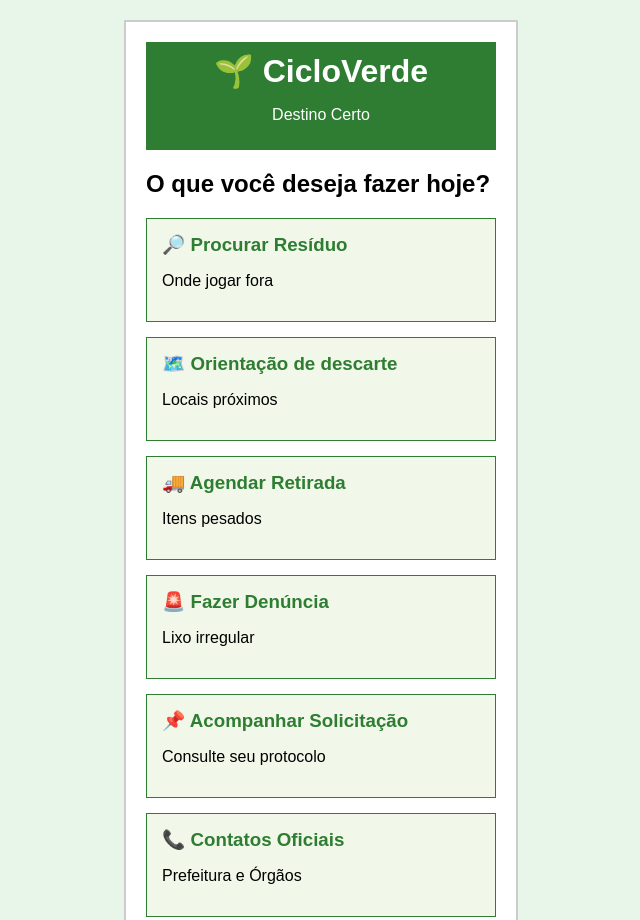
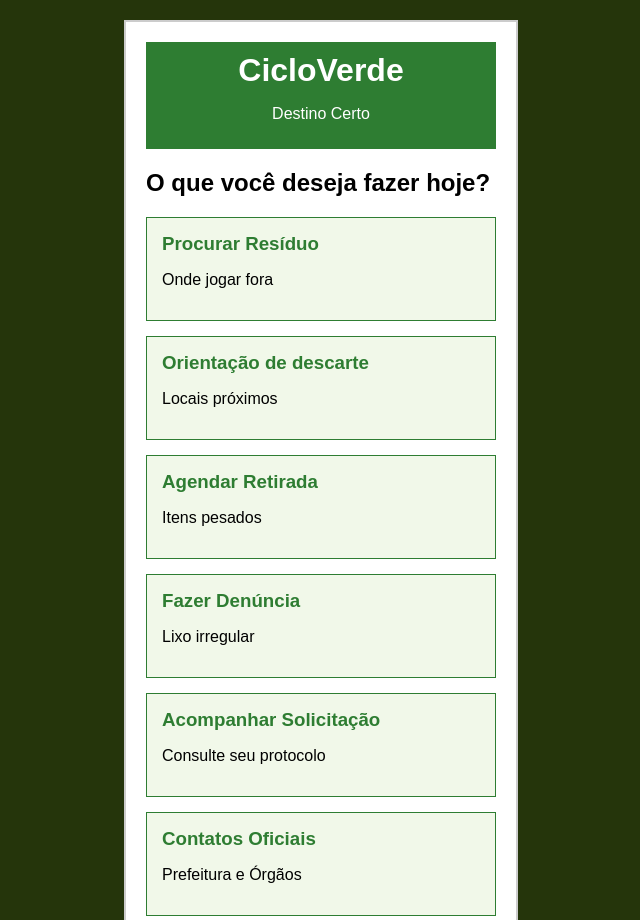
Before and after one commit to gustavorosarionunes/CicloVerde, a plain HTML site: page index.html in a window 1280 px wide. Shown: the top 920 px of the page, without its empty margins (319-959 px from the left). Drawn offline with Linux system fonts and the light colour scheme.

Commit message:
arrumado

```diff
--- a/index.html
+++ b/index.html
@@ -10,39 +10,39 @@
 
 <div class="caixa-principal">
     <div class="topo">
-        <h1>🌱 CicloVerde</h1>
+        <h1>CicloVerde</h1>
         <p>Destino Certo</p>
     </div>
 
     <h2>O que você deseja fazer hoje?</h2>
 
     <a href="busca.html" class="botao-menu">
-        <h3>🔎 Procurar Resíduo</h3>
+        <h3>Procurar Resíduo</h3>
         <p>Onde jogar fora</p>
     </a>
 
     <a href="orientacao.html" class="botao-menu">
-        <h3>🗺️ Orientação de descarte</h3>
+        <h3>Orientação de descarte</h3>
         <p>Locais próximos</p>
     </a>
 
     <a href="coleta.html" class="botao-menu">
-        <h3>🚚 Agendar Retirada</h3>
+        <h3>Agendar Retirada</h3>
         <p>Itens pesados</p>
     </a>
 
     <a href="denuncia.html" class="botao-menu">
-        <h3>🚨 Fazer Denúncia</h3>
+        <h3>Fazer Denúncia</h3>
         <p>Lixo irregular</p>
     </a>
 
     <a href="acompanhar.html" class="botao-menu">
-        <h3>📌 Acompanhar Solicitação</h3>
+        <h3>Acompanhar Solicitação</h3>
         <p>Consulte seu protocolo</p>
     </a>
 
     <a href="contatos.html" class="botao-menu">
-        <h3>📞 Contatos Oficiais</h3>
+        <h3>Contatos Oficiais</h3>
         <p>Prefeitura e Órgãos</p>
     </a>
 </div>
--- a/style.css
+++ b/style.css
@@ -1,6 +1,6 @@
 body {
     font-family: Arial, sans-serif;
-    background-color: #e8f5e9;
+    background-color: #25350b;
     margin: 20px;
 }
 
```
Also changed, not shown: acompanhar.html (+1 -1 lines), busca.html (+4 -4 lines), coleta.html (+1 -1 lines), contatos.html (+1 -1 lines), denuncia.html (+1 -1 lines), orientacao.html (+3 -3 lines), status.html (+2 -2 lines).
